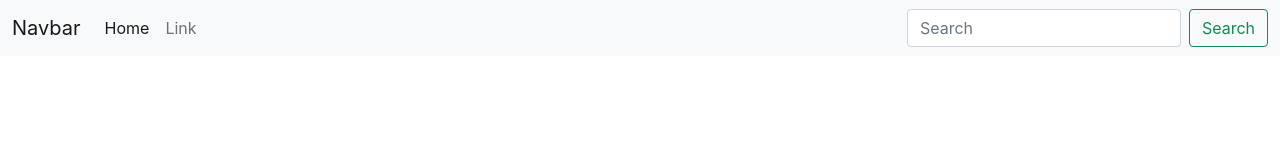
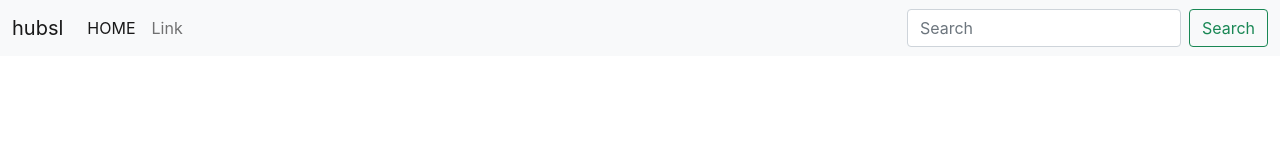
Before and after one commit to Utsavvan/textutills, a React (Create React App) app: page / in a window 1280 px wide. Shown: the top 160 px of the page. Built offline with nearby package versions, Linux system fonts and the light colour scheme.

Commit message:
Learned Props , setting a default prop types , and setting a default property values

```diff
--- a/src/App.js
+++ b/src/App.js
@@ -1,30 +1,11 @@
 import './App.css';
+import Navbar from './components/navbar.mjs';
 
 function App() {
   return (
     <>
-      <nav className="navbar navbar-expand-lg navbar-light bg-light">
-        <div className="container-fluid">
-          <a className="navbar-brand" href="/">Navbar</a>
-          <button className="navbar-toggler" type="button" data-bs-toggle="collapse" data-bs-target="#navbarSupportedContent" aria-controls="navbarSupportedContent" aria-expanded="false" aria-label="Toggle navigation">
-            <span className="navbar-toggler-icon"></span>
-          </button>
-          <div className="collapse navbar-collapse" id="navbarSupportedContent">
-            <ul className="navbar-nav me-auto mb-2 mb-lg-0">
-              <li className="nav-item">
-                <a className="nav-link active" aria-current="page" href="/">Home</a>
-              </li>
-              <li className="nav-item">
-                <a className="nav-link" href="/">Link</a>
-              </li>
-            </ul>
-            <form className="d-flex">
-              <input className="form-control me-2" type="search" placeholder="Search" aria-label="Search"/>
-                <button className="btn btn-outline-success" type="submit">Search</button>
-            </form>
-          </div>
-        </div>
-      </nav>
+    {/* we can pass values that is going to render in rect components in key = value pairs  */}
+      <Navbar title='hubsl' menu1="HOME"/>
     </>
   );
 }
--- /dev/null
+++ b/src/components/navbar.mjs
@@ -0,0 +1,50 @@
+import React from 'react'
+import propTypes from 'prop-types'
+
+// if we passed props in react component than we use "props" or any other value as a parameter to our function
+function navbar(props) {
+    return (
+        <nav className="navbar navbar-expand-lg navbar-light bg-light">
+            <div className="container-fluid">
+                {/* we can access values of props by {functionParameterValue.propKey} ,like here we passed function parameter as "props" and
+                we passed prop key in components as "title" so we are using {props.title}*/}
+                <a className="navbar-brand" href="/">{props.title}</a>
+                <button className="navbar-toggler" type="button" data-bs-toggle="collapse" data-bs-target="#navbarSupportedContent" aria-controls="navbarSupportedContent" aria-expanded="false" aria-label="Toggle navigation">
+                    <span className="navbar-toggler-icon"></span>
+                </button>
+                <div className="collapse navbar-collapse" id="navbarSupportedContent">
+                    <ul className="navbar-nav me-auto mb-2 mb-lg-0">
+                        <li className="nav-item">
+                            <a className="nav-link active" aria-current="page" href="/">{props.menu1}</a>
+                        </li>
+                        <li className="nav-item">
+                            <a className="nav-link" href="/">Link</a>
+                        </li>
+                    </ul>
+                    <form className="d-flex">
+                        <input className="form-control me-2" type="search" placeholder="Search" aria-label="Search" />
+                        <button className="btn btn-outline-success" type="submit">Search</button>
+                    </form>
+                </div>
+            </div>
+        </nav>
+    )
+}
+
+// for declaring default prop types
+
+// we are using "propTypes" method for adding type validation to props
+
+navbar.propTypes ={
+    // we are using "isRequired" method to put requirment validation to props so if prop value is blank ,it will throw error.
+   title : propTypes.string.isRequired,
+   menu1 : propTypes.string
+}
+
+// we are using "defaultProps" method for adding default property values incase we didn't add props values.
+
+navbar.defaultProps = {
+    title : "Put Title"
+}
+
+export default navbar
--- /dev/null
+++ b/src/modules/module2.mjs
@@ -0,0 +1,4 @@
+import ui,{ a} from './module.mjs'
+
+console.log(ui)
+console.log(a)
```
Also changed, not shown: src/modules/module.mjs (added, +7 -0 lines).
